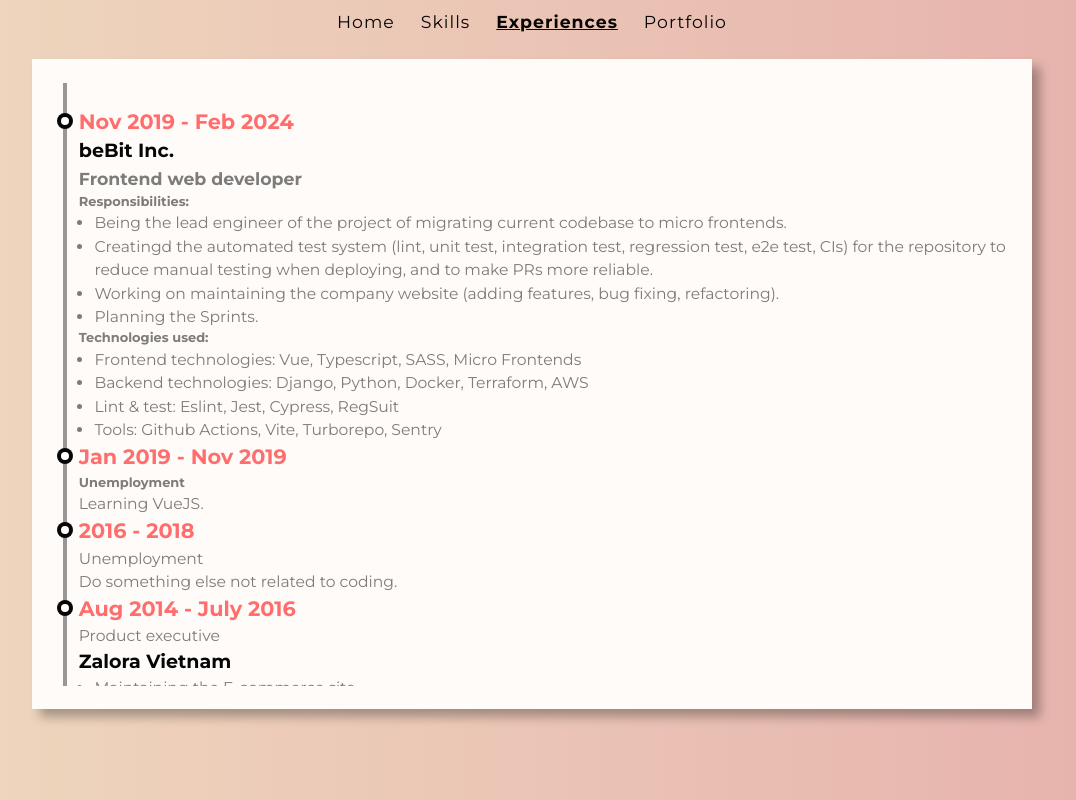
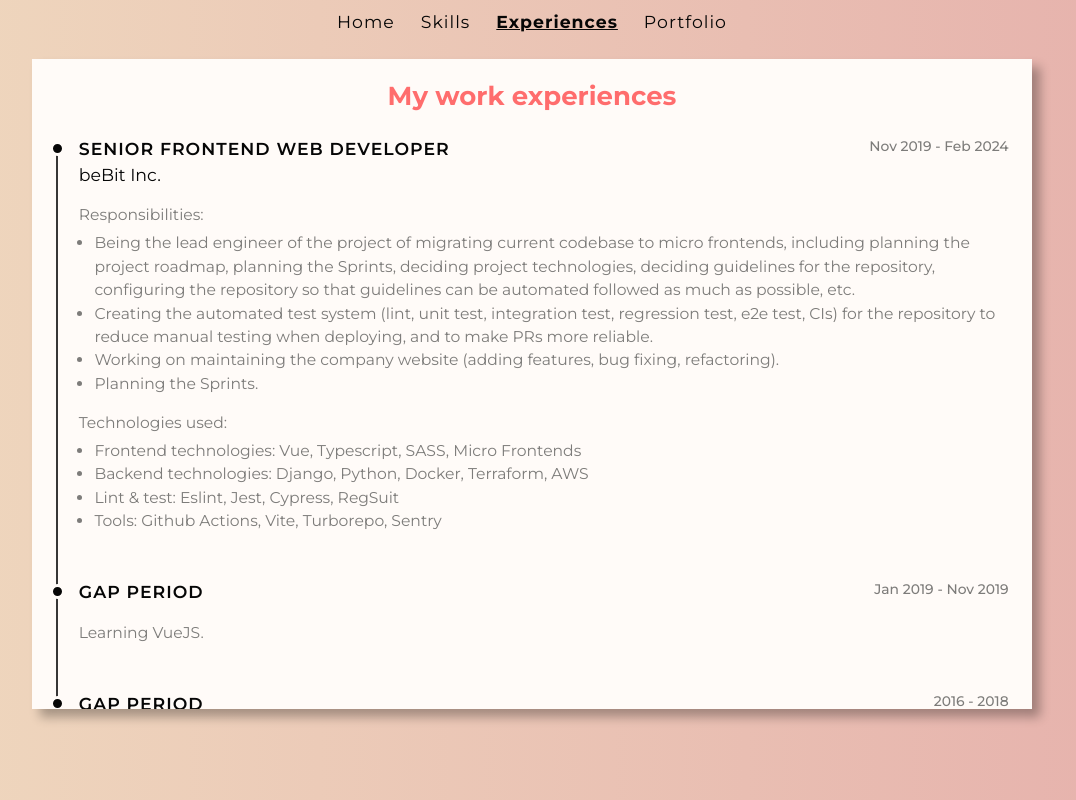
Before and after one commit to TDAK1509/portfolio-vue3, a Vue app: page /#/experiences in a window 1280 px wide. Shown: the whole page, without its empty margins (108-1184 px from the left). Built offline with nearby package versions, Linux system fonts and the light colour scheme.

Commit message:
Style experience page

```diff
--- a/src/views/ExperiencesPage.vue
+++ b/src/views/ExperiencesPage.vue
@@ -1,24 +1,28 @@
 <template>
   <AppPanel class="experiences-page">
+    <h3 class="experiences-page__title">My work experiences</h3>
+
     <section class="experiences-page-section">
       <div class="block">
         <div class="period">Nov 2019 - Feb 2024</div>
-        <div class="block-content">
+        <div class="role">Senior frontend web developer</div>
         <div class="company">beBit Inc.</div>
-          <div class="role">Frontend web developer</div>
         <div class="description">
-            <h5>Responsibilities:</h5>
+          <p>Responsibilities:</p>
 
           <ul class="disc">
             <li>
               Being the lead engineer of the project of migrating current
-                codebase to micro frontends.
+              codebase to micro frontends, including planning the project
+              roadmap, planning the Sprints, deciding project technologies,
+              deciding guidelines for the repository, configuring the repository
+              so that guidelines can be automated followed as much as possible,
+              etc.
             </li>
             <li>
-                Creatingd the automated test system (lint, unit test,
-                integration test, regression test, e2e test, CIs) for the
-                repository to reduce manual testing when deploying, and to make
-                PRs more reliable.
+              Creating the automated test system (lint, unit test, integration
+              test, regression test, e2e test, CIs) for the repository to reduce
+              manual testing when deploying, and to make PRs more reliable.
             </li>
             <li>
               Working on maintaining the company website (adding features, bug
@@ -27,7 +31,7 @@
             <li>Planning the Sprints.</li>
           </ul>
 
-            <h5>Technologies used:</h5>
+          <p>Technologies used:</p>
 
           <ul class="disc">
             <li>
@@ -41,45 +45,38 @@
           </ul>
         </div>
       </div>
-      </div>
 
       <div class="block">
         <div class="period">Jan 2019 - Nov 2019</div>
-        <div class="block-content">
-          <div class="block-content"></div>
-          <h5 class="position">Unemployment</h5>
+        <div class="role">Gap period</div>
         <div class="description">
           <p>Learning VueJS.</p>
-          </div>
         </div>
       </div>
 
       <div class="block">
         <div class="period">2016 - 2018</div>
-        <div class="block-content">
-          <div class="position">Unemployment</div>
+
+        <div class="role">Gap period</div>
         <div class="description">
           <p>Do something else not related to coding.</p>
-          </div>
         </div>
       </div>
 
       <div class="block">
         <div class="period">Aug 2014 - July 2016</div>
-        <div class="block-content">
-          <div class="position">Product executive</div>
+        <div class="role">Product executive</div>
         <div class="company">Zalora Vietnam</div>
         <div class="description">
+          <p>Responsibilities:</p>
           <ul class="disc">
             <li>Maintaining the E-commerce site.</li>
             <li>
-                Create local tools to improve the productivity of other
-                colleagues for daily repeated tasks.
+              Create local tools to improve the productivity of other colleagues
+              for daily repeated tasks.
             </li>
           </ul>
-
           <p>Technologies: PHP, HTML, Javascript, CSS, Excel.</p>
-          </div>
         </div>
       </div>
     </section>
@@ -96,61 +93,73 @@ import AppPanel from "@/components/AppPanel.vue";
   height: 650px;
   position: relative;
   font-size: 0.9rem;
+  padding: 0;
+  padding-top: 1.5em;
+}
+.experiences-page__title {
+  line-height: 1;
+  color: var(--color-orange);
+  height: 40px;
 }
 .experiences-page-section {
+  width: 100%;
+  height: calc(100% - 30px - 1.5em);
+  position: relative;
+  padding: 1.5em;
+  padding-top: 0;
   overflow-y: auto;
-  width: 100%;
-  height: 100%;
-  position: relative;
-  padding-left: 0.5em;
-  padding-top: 1.5em;
 }
 .experiences-page-section::before {
   content: "";
   position: absolute;
-  top: 0;
-  left: 0.5em;
+  top: 0.5em;
+  left: calc(1.5em + 1px);
   width: 0;
-  height: calc(100% + 8em);
-  border: 2px solid hsla(0, 0%, 0%, 0.4);
+  height: 150%;
+  border: 1px solid var(--color-black);
+  opacity: 0.8;
 }
 .block {
   text-align: left;
   position: relative;
-  padding-left: 1em;
+  padding-left: 1.5em;
+  margin-bottom: 3em;
 }
 .block::before {
   content: "";
   position: absolute;
   border-radius: 50%;
-  width: 16px;
-  height: 16px;
-  top: 7px;
-  left: -6px;
+  border: 3px solid var(--color-white);
+  width: 15px;
+  height: 15px;
+  top: 5px;
+  left: -5.5px;
   background-color: var(--color-black);
 }
-.block::after {
-  content: "";
+.period {
+  font-size: 0.8rem;
   position: absolute;
-  border-radius: 50%;
-  top: 11px;
-  left: -2px;
-  width: 8px;
-  height: 8px;
-  background-color: #fff;
-}
-.period {
-  color: var(--color-orange);
-  font-size: 1.2rem;
-  font-weight: 700;
+  top: 0;
+  right: 0;
+  font-weight: 500;
 }
 .company {
   color: var(--color-black);
-  font-size: 1.1rem;
-  font-weight: 700;
+  font-size: 1rem;
+  font-weight: 400;
 }
 .role {
+  color: var(--color-black);
   font-size: 1rem;
-  font-weight: 700;
+  font-weight: 600;
+  letter-spacing: 1px;
+  text-transform: uppercase;
+}
+.description {
+  margin-top: 1em;
+}
+.description > p {
+  margin-top: 1em;
+  margin-bottom: 0.3em;
 }
 </style>
```
Lines whose indentation alone changed are shown as unchanged.
